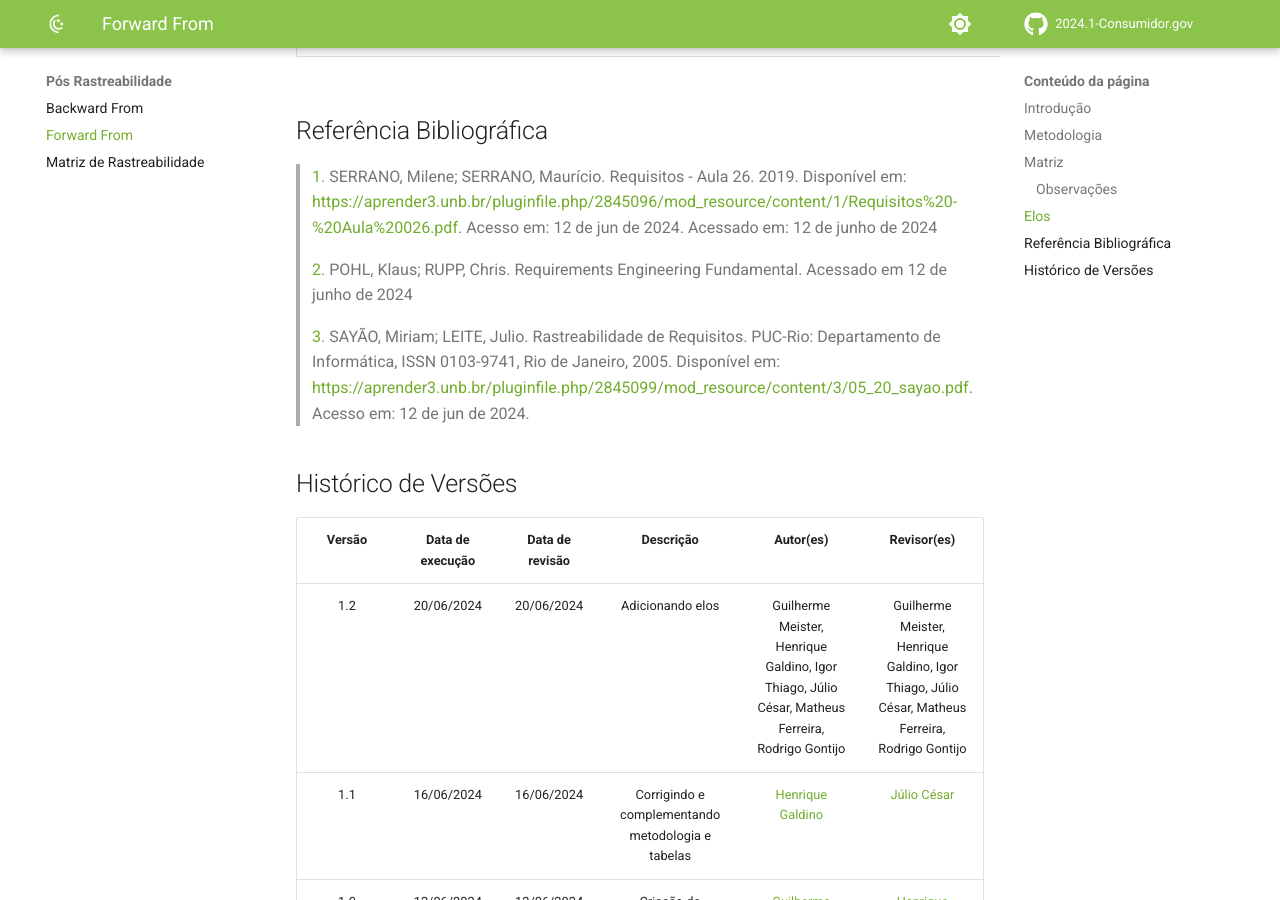
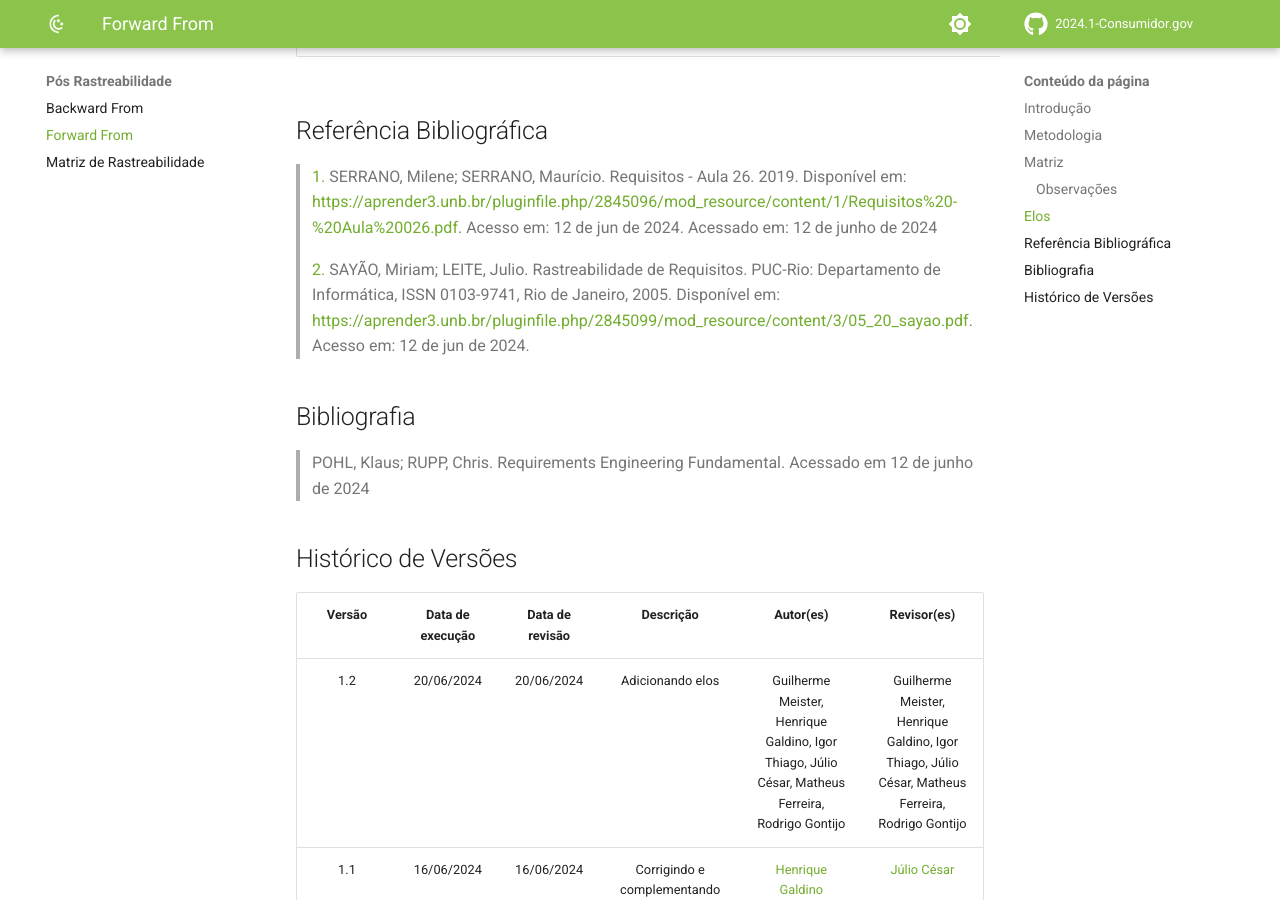
Before and after one commit to Requisitos-de-Software/2024.1-Grupo08, an MkDocs documentation site: the page built from docs/Pós-Rastreabilidade/forward.md, in a window 1280 px wide and 900 px high, scrolled down 6293 px. Built offline with MkDocs 1.6.1 and Material for MkDocs 9.7.7, drawn with Linux system fonts in a browser that asks for light colours; comment, search, counter and statistics services are not loaded.

```diff
--- a/docs/Pós-Rastreabilidade/forward.md
+++ b/docs/Pós-Rastreabilidade/forward.md
@@ -156,9 +156,13 @@ A tabela 2 abaixo apresenta a matriz ***forward form***, relacionando os requisi
 
 > <a id="1" href="#anchor_1">1.</a> SERRANO, Milene; SERRANO, Maurício. Requisitos - Aula 26. 2019. Disponível em: <https://aprender3.unb.br/pluginfile.php/2845096/mod_resource/content/1/Requisitos%20-%20Aula%20026.pdf>. Acesso em: 12 de jun de 2024. Acessado em: 12 de junho de 2024
 
-> <a id="2" href="#anchor_2">2.</a> POHL, Klaus; RUPP, Chris. Requirements Engineering Fundamental. Acessado em 12 de junho de 2024
+> <a id="2" href="#anchor_2">2.</a> SAYÃO, Miriam; LEITE, Julio. Rastreabilidade de Requisitos. PUC-Rio: Departamento de Informática, ISSN 0103-9741, Rio de Janeiro, 2005. Disponível em: <https://aprender3.unb.br/pluginfile.php/2845099/mod_resource/content/3/05_20_sayao.pdf>. Acesso em: 12 de jun de 2024.
 
-> <a id="3" href="#anchor_3">3.</a> SAYÃO, Miriam; LEITE, Julio. Rastreabilidade de Requisitos. PUC-Rio: Departamento de Informática, ISSN 0103-9741, Rio de Janeiro, 2005. Disponível em: <https://aprender3.unb.br/pluginfile.php/2845099/mod_resource/content/3/05_20_sayao.pdf>. Acesso em: 12 de jun de 2024.
+
+## Bibliografia
+
+> POHL, Klaus; RUPP, Chris. Requirements Engineering Fundamental. Acessado em 12 de junho de 2024
+
 
 ## Histórico de Versões
 
```
Also changed, not shown: other parts of docs/Pós-Rastreabilidade/forward.md (+2 -2 lines).
